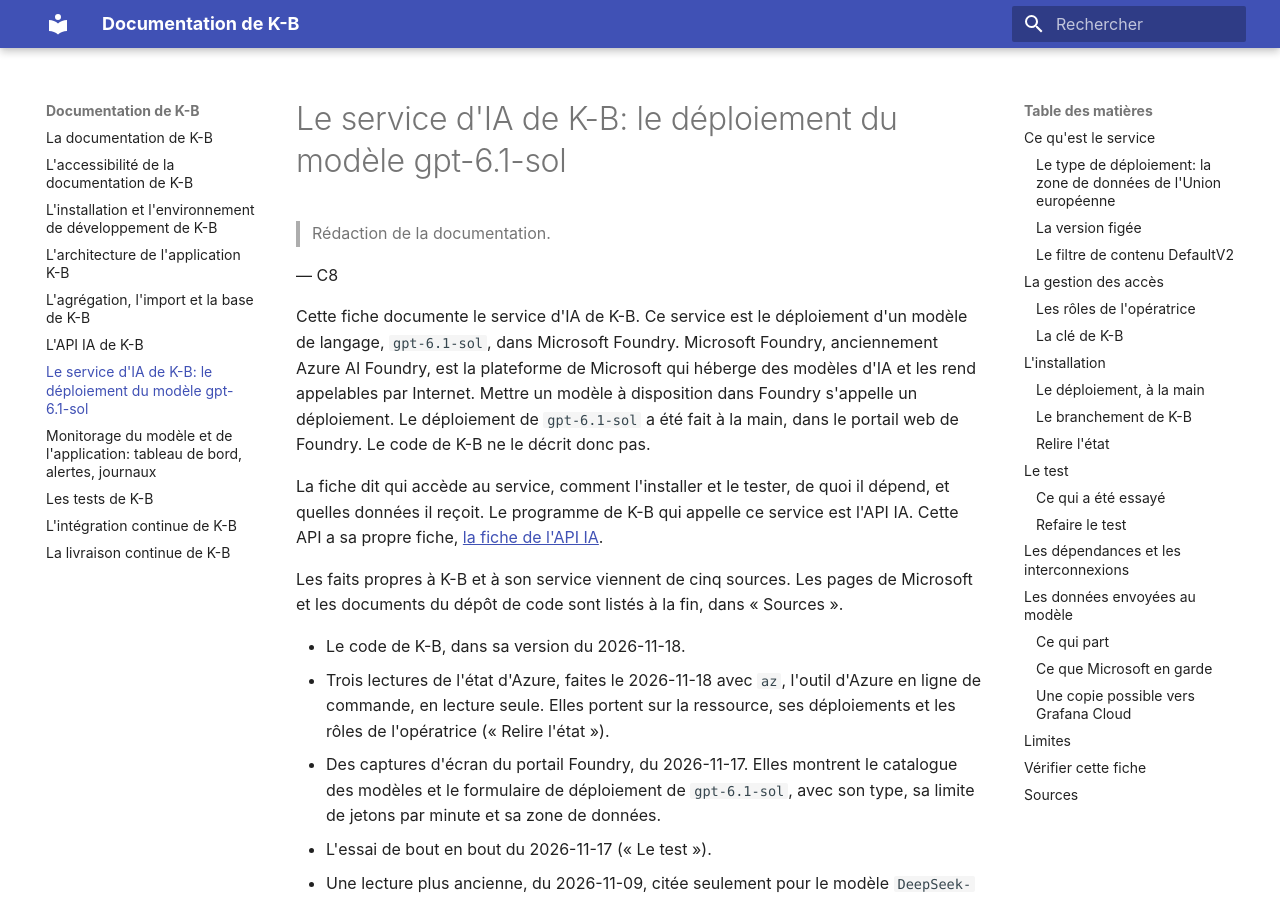
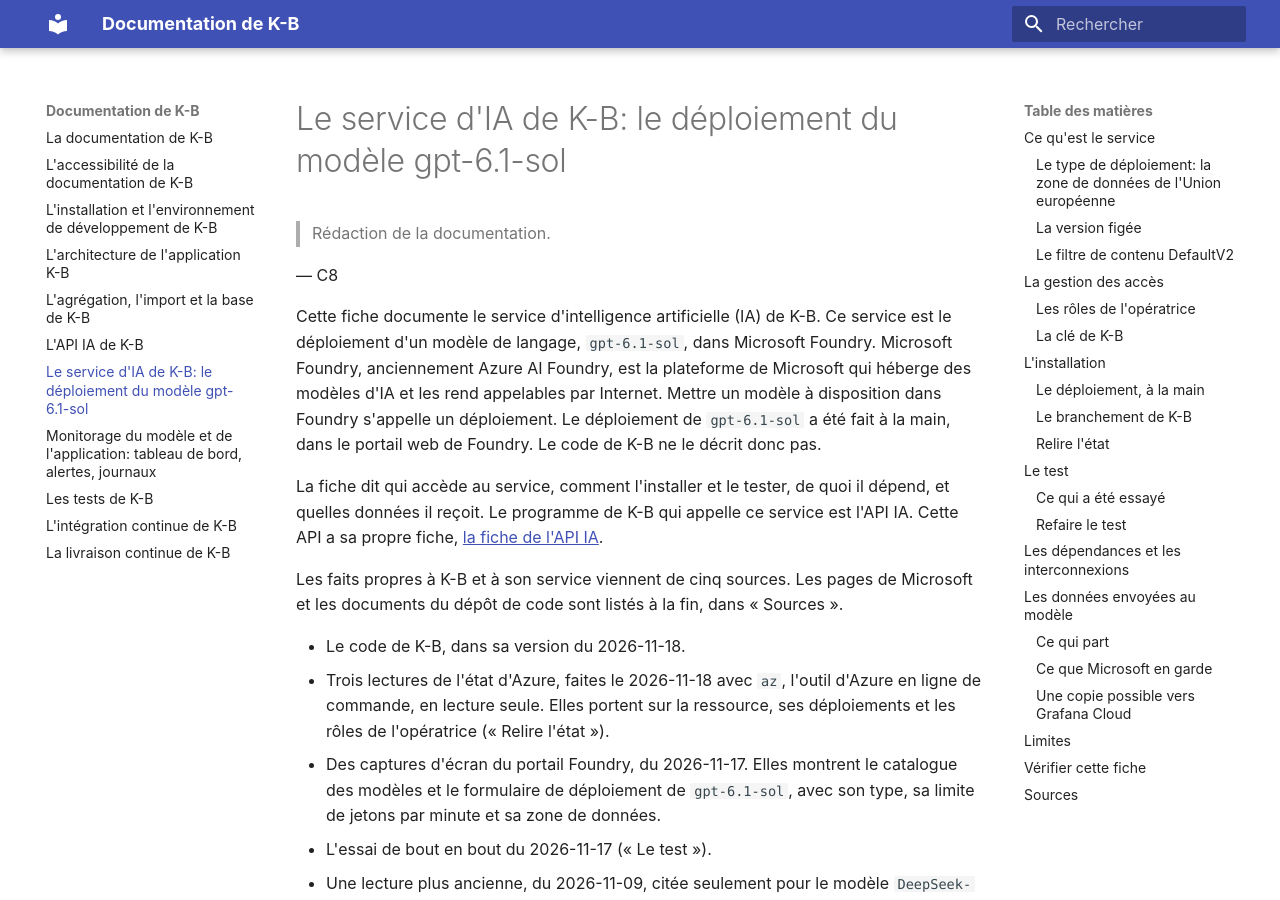
Before and after one commit to SabineLaurent/K-B, an MkDocs documentation site: the page built from documentation/service_ia_pour_docu.md, in a window 1280 px wide and 900 px high. Built offline with MkDocs 1.6.1 and Material for MkDocs 9.7.7, drawn with Linux system fonts in a browser that asks for light colours; plug-ins that fetch from the network failed and are left out; some of the changed text lies outside the part shown.

Commit message:
docs: expand IA at its first use and mark release as English in the sheet of the AI service (trial)

```diff
--- a/documentation/service_ia_pour_docu.md
+++ b/documentation/service_ia_pour_docu.md
@@ -4,11 +4,11 @@
 
 — C8
 
-Cette fiche documente le service d'IA de K-B. Ce service est le déploiement d'un modèle de langage, `gpt-6.1-sol`,
-dans Microsoft Foundry. Microsoft Foundry, anciennement Azure AI Foundry, est la plateforme de Microsoft qui héberge
-des modèles d'IA et les rend appelables par Internet. Mettre un modèle à disposition dans Foundry s'appelle un
-déploiement. Le déploiement de `gpt-6.1-sol` a été fait à la main, dans le portail web de Foundry. Le code de K-B ne
-le décrit donc pas.
+Cette fiche documente le service d'intelligence artificielle (IA) de K-B. Ce service est le déploiement d'un modèle
+de langage, `gpt-6.1-sol`, dans Microsoft Foundry. Microsoft Foundry, anciennement Azure AI Foundry, est la
+plateforme de Microsoft qui héberge des modèles d'IA et les rend appelables par Internet. Mettre un modèle à
+disposition dans Foundry s'appelle un déploiement. Le déploiement de `gpt-6.1-sol` a été fait à la main, dans le
+portail web de Foundry. Le code de K-B ne le décrit donc pas.
 
 La fiche dit qui accède au service, comment l'installer et le tester, de quoi il dépend, et quelles données il
 reçoit. Le programme de K-B qui appelle ce service est l'API IA. Cette API a sa propre fiche,
@@ -438,7 +438,7 @@ modèle des fiches » et « Envoi des dépôts au modèle du compte rendu des te
     blanche nomme les seuls champs permis. Pour chaque publication, l'API IA envoie aussi `item_id` et `kind`.
     - Un papier, c'est-à-dire un article de recherche: `title`, `summary`.
     - Une vulnérabilité: `cve_id`, `title`, `description`, `vendor`, `product`, `ransomware_use`.
-    - Une release, c'est-à-dire une version publiée d'un logiciel: `repository_name`, `tag_name`, `title`, `body`.
+    - Une <span lang="en">release</span>, c'est-à-dire une version publiée d'un logiciel: `repository_name`, `tag_name`, `title`, `body`.
     - Un avis de sécurité: `ghsa_id`, `cve_id`, `title`, `cve_listed_in_cisa_kev`, `packages`.
     - Un article de lettre d'information: `edition`, `title`, `summary`.
 
```
